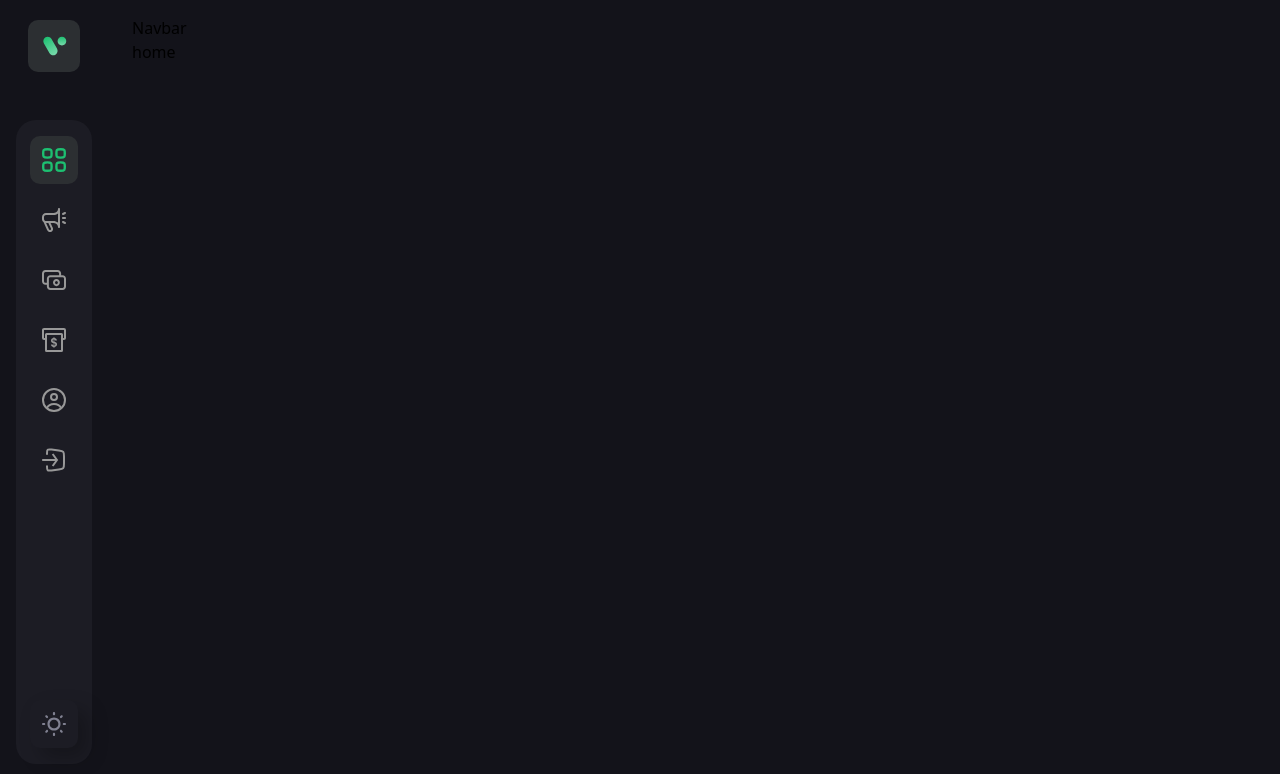
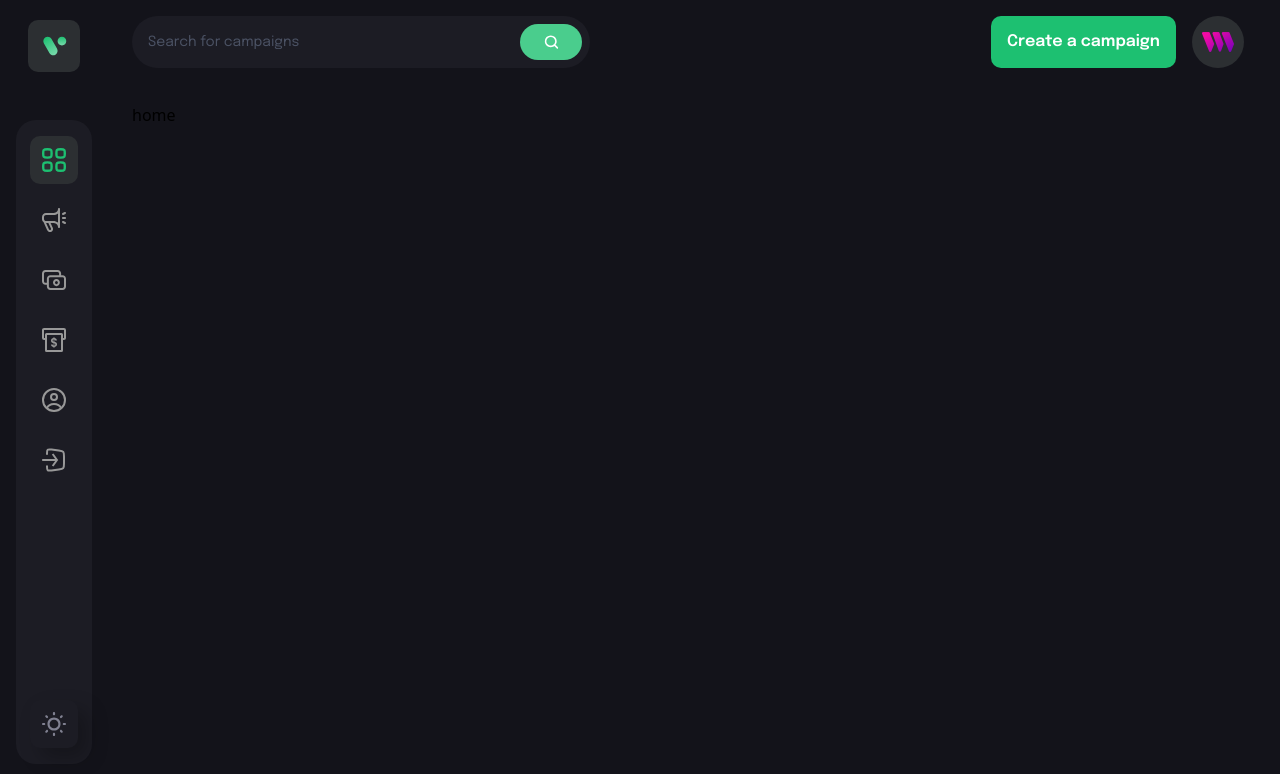
Before and after one commit to OracionXI/UrbanNest, a React (Vite) app in the folder client/: page / in a window 1280 px wide. Shown: the top 774 px of the page. Built offline with nearby package versions, Linux system fonts and the light colour scheme; no server answers; what @thirdweb-dev/react would draw is missing.

Commit message:
navbar modified  * Search bar implemented  * Initial navbar implemented

```diff
--- /dev/null
+++ b/client/src/components/CustomButton.jsx
@@ -0,0 +1,15 @@
+import React from 'react'
+
+const CustomButton = ({ btnType, title, handleClick, styles }) => {
+  return (
+    <button
+      type={btnType}
+      className={`font-epilogue font-semibold text-[16px] leading-[26px] text-white min-h-[52px] px-4 rounded-[10px] ${styles}`}
+      onClick={handleClick}
+    >
+      {title}
+    </button>
+  )
+}
+
+export default CustomButton
--- a/client/src/components/Navbar.jsx
+++ b/client/src/components/Navbar.jsx
@@ -1,8 +1,48 @@
-import React from 'react'
+import React, { useState } from 'react'
+import { Link, useNavigate } from 'react-router-dom';
+
+//import { useStateContext } from '../context';
+import { CustomButton } from './';
+import { logo, menu, search, thirdweb } from '../assets';
+import { navlinks } from '../constants';
 
 const Navbar = () => {
+  const navigate = useNavigate();
+  const [isActive, setIsActive] = useState('dashboard');
+  const [toggleDrawer, setToggleDrawer] = useState(false);
+  //#const { connect, address } = useStateContext();
+  const address = "Hihi"
+
   return (
-    <div>Navbar</div>
+    <div className="flex md:flex-row flex-col-reverse justify-between mb-[35px] gap-6">
+      <div className="lg:flex-1 flex flex-row max-w-[458px] py-2 pl-4 pr-2 h-[52px] bg-[#1c1c24] rounded-[100px]">
+        <input type="text" placeholder="Search for campaigns" className="flex w-full font-epilogue font-normal text-[14px] placeholder:text-[#4b5264] text-white bg-transparent outline-none" />
+
+        <div className="w-[72px] h-full rounded-[20px] bg-[#4acd8d] flex justify-center items-center cursor-pointer">
+          <img src={search} alt="search" className="w-[15px] h-[15px] object-contain"/>
+        </div>
+      </div>
+
+      <div className="sm:flex hidden flex-row justify-end gap-4">
+        <CustomButton
+          btnType="button"
+          title={address ? 'Create a campaign' : 'Connect'}
+          styles={address ? 'bg-[#1dc071]' : 'bg-[#8c6dfd]'}
+          handleClick={() => {
+            if(address) navigate('create-campaign')
+            else "connect()"
+          }}
+        />
+
+        <Link to="/profile">
+          <div className="w-[52px] h-[52px] rounded-full bg-[#2c2f32] flex justify-center items-center cursor-pointer">
+            <img src={thirdweb} alt="user" className="w-[60%] h-[60%] object-contain" />
+          </div>
+        </Link>
+      </div>
+
+
+    </div>
   )
 }
 
--- a/client/src/components/index.js
+++ b/client/src/components/index.js
@@ -1,2 +1,3 @@
 export { default as Sidebar } from './Sidebar';
 export { default as Navbar } from './Navbar';
+export { default as CustomButton } from './CustomButton';
```
